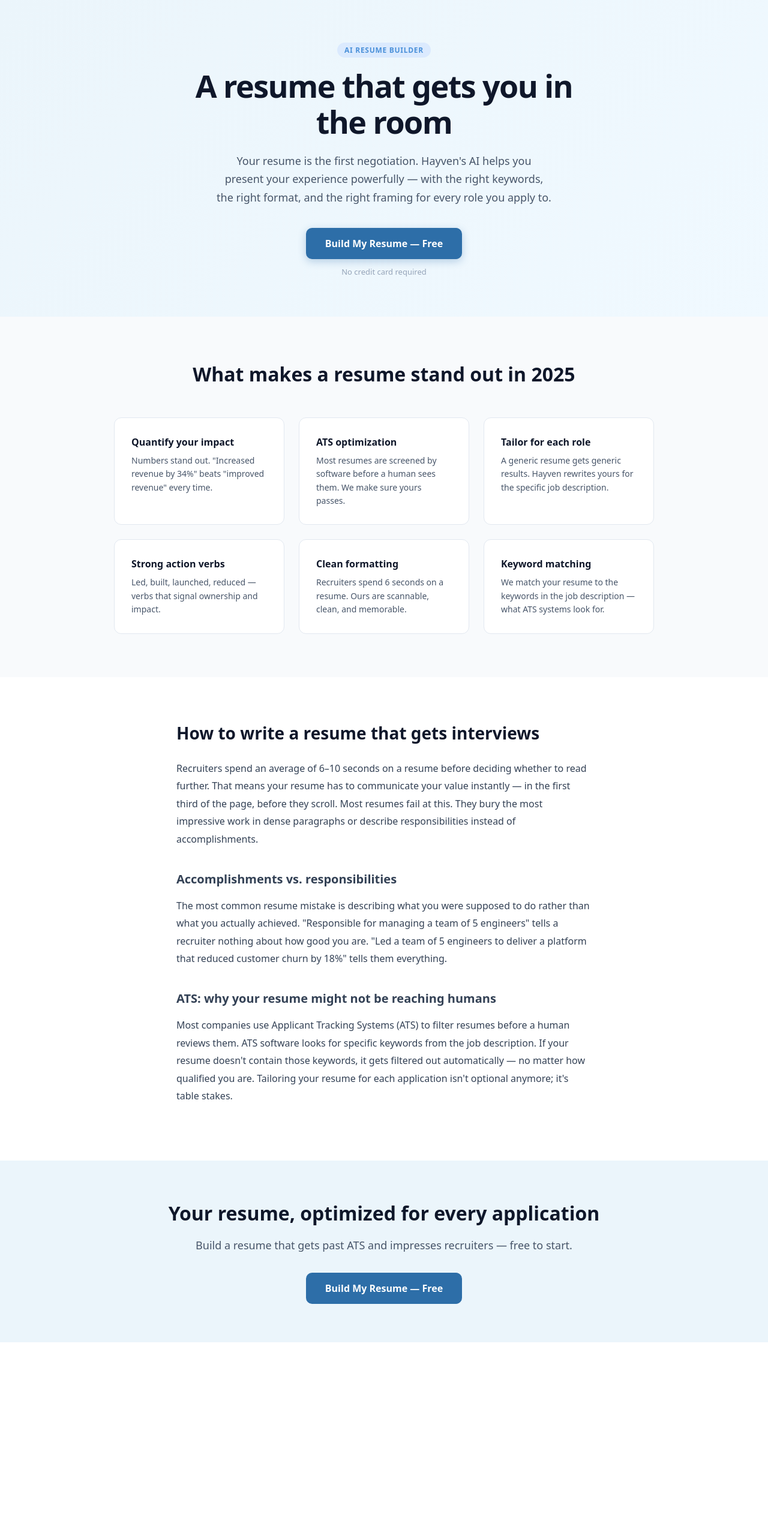
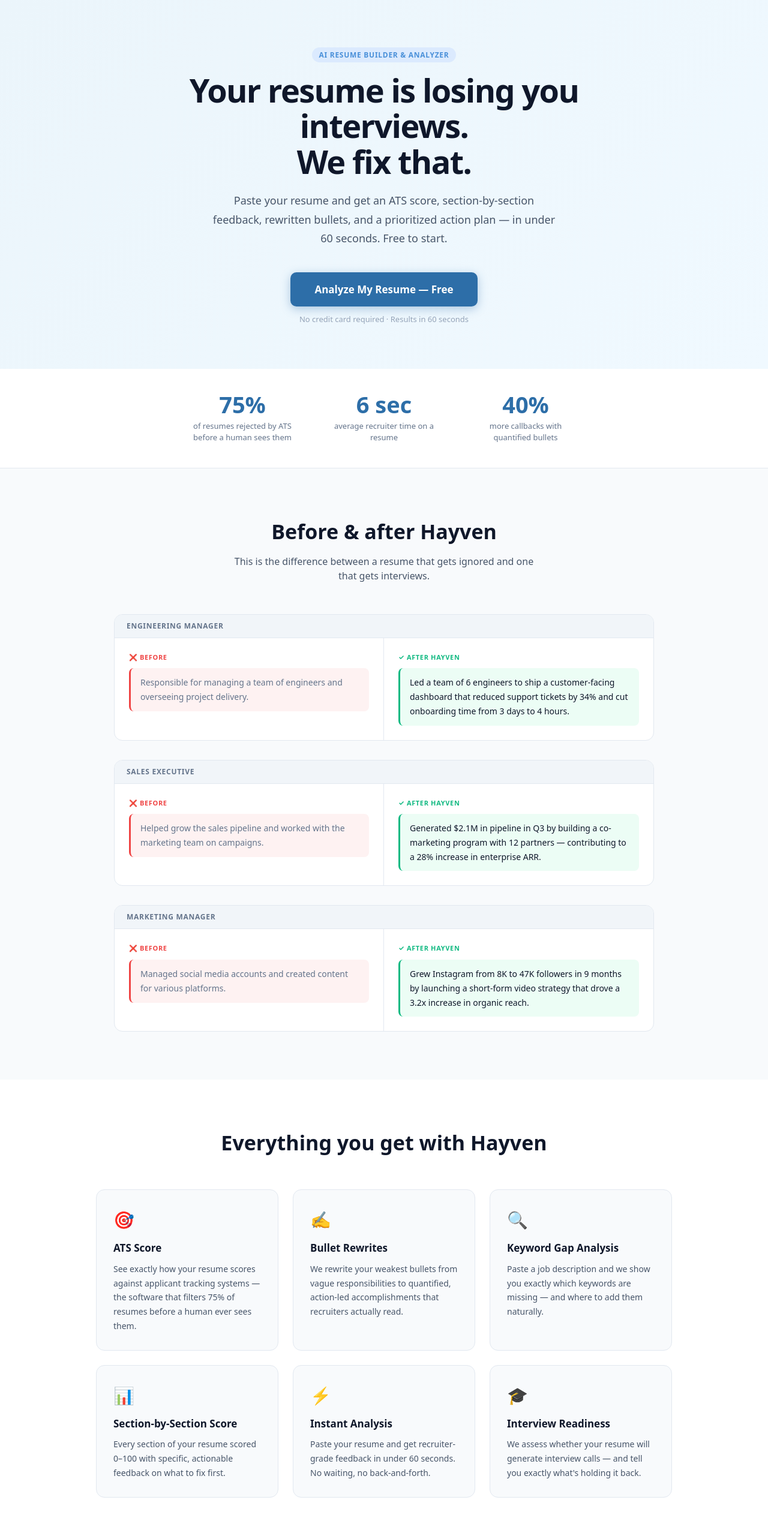
Before and after one commit to JustinMcGrane/negotiateai, a Next.js app: page /resume-builder in a window 1280 px wide. Shown: the top 2566 px of the page at 60% size. Before the commit the page ends 2238 px from the top, so only its background shows below. Built offline with nearby package versions, Linux system fonts and the light colour scheme.

Commit message:
Expand resume builder landing page with before/after, features, FAQ, and deep SEO content
Co-Authored-By: Claude Sonnet 4.6 <noreply@anthropic.com>
Claude-Session: https://claude.ai/code/session_01KTPDUkmigtGUH19kU2EQLR

```diff
--- a/src/app/resume-builder/page.tsx
+++ b/src/app/resume-builder/page.tsx
@@ -3,88 +3,240 @@ import Link from 'next/link'
 
 export const metadata: Metadata = {
   title: 'AI Resume Builder — Build a Resume That Gets Interviews | Hayven',
-  description: 'Build a job-winning resume with AI. Hayven\'s resume builder analyzes your experience, suggests improvements, and tailors your resume for each role — in minutes.',
+  description: 'Build a job-winning resume with AI. Hayven analyzes your resume, scores it against ATS, rewrites weak bullets, and tailors it to any job description — free to start.',
   alternates: { canonical: 'https://gethayven.com/resume-builder' },
   openGraph: {
     title: 'AI Resume Builder | Hayven',
-    description: 'Build a job-winning resume with AI in minutes.',
+    description: 'Build a job-winning resume with AI. ATS scoring, bullet rewrites, keyword matching — free to start.',
     url: 'https://gethayven.com/resume-builder',
   },
-  twitter: { card: 'summary_large_image', title: 'AI Resume Builder | Hayven', description: 'Build a job-winning resume with AI in minutes.' },
+  twitter: { card: 'summary_large_image', title: 'AI Resume Builder | Hayven', description: 'Build a job-winning resume with AI. Free to start.' },
 }
 
-const tips = [
-  { title: 'Quantify your impact', desc: 'Numbers stand out. "Increased revenue by 34%" beats "improved revenue" every time.' },
-  { title: 'ATS optimization', desc: 'Most resumes are screened by software before a human sees them. We make sure yours passes.' },
-  { title: 'Tailor for each role', desc: 'A generic resume gets generic results. Hayven rewrites yours for the specific job description.' },
-  { title: 'Strong action verbs', desc: 'Led, built, launched, reduced — verbs that signal ownership and impact.' },
-  { title: 'Clean formatting', desc: 'Recruiters spend 6 seconds on a resume. Ours are scannable, clean, and memorable.' },
-  { title: 'Keyword matching', desc: 'We match your resume to the keywords in the job description — what ATS systems look for.' },
+const features = [
+  {
+    icon: '🎯',
+    title: 'ATS Score',
+    desc: 'See exactly how your resume scores against applicant tracking systems — the software that filters 75% of resumes before a human ever sees them.',
+  },
+  {
+    icon: '✍️',
+    title: 'Bullet Rewrites',
+    desc: 'We rewrite your weakest bullets from vague responsibilities to quantified, action-led accomplishments that recruiters actually read.',
+  },
+  {
+    icon: '🔍',
+    title: 'Keyword Gap Analysis',
+    desc: 'Paste a job description and we show you exactly which keywords are missing — and where to add them naturally.',
+  },
+  {
+    icon: '📊',
+    title: 'Section-by-Section Score',
+    desc: 'Every section of your resume scored 0–100 with specific, actionable feedback on what to fix first.',
+  },
+  {
+    icon: '⚡',
+    title: 'Instant Analysis',
+    desc: 'Paste your resume and get recruiter-grade feedback in under 60 seconds. No waiting, no back-and-forth.',
+  },
+  {
+    icon: '🎓',
+    title: 'Interview Readiness',
+    desc: 'We assess whether your resume will generate interview calls — and tell you exactly what\'s holding it back.',
+  },
+]
+
+const beforeAfter = [
+  {
+    before: 'Responsible for managing a team of engineers and overseeing project delivery.',
+    after: 'Led a team of 6 engineers to ship a customer-facing dashboard that reduced support tickets by 34% and cut onboarding time from 3 days to 4 hours.',
+    label: 'Engineering Manager',
+  },
+  {
+    before: 'Helped grow the sales pipeline and worked with the marketing team on campaigns.',
+    after: 'Generated $2.1M in pipeline in Q3 by building a co-marketing program with 12 partners — contributing to a 28% increase in enterprise ARR.',
+    label: 'Sales Executive',
+  },
+  {
+    before: 'Managed social media accounts and created content for various platforms.',
+    after: 'Grew Instagram from 8K to 47K followers in 9 months by launching a short-form video strategy that drove a 3.2x increase in organic reach.',
+    label: 'Marketing Manager',
+  },
+]
+
+const faqs = [
+  {
+    q: 'Is the AI resume builder really free?',
+    a: 'Yes — signing up is free and you can analyze your resume immediately. No credit card required to get started.',
+  },
+  {
+    q: 'What format should I paste my resume in?',
+    a: 'Plain text works best. Copy your resume from Word, Google Docs, or PDF and paste it directly. The AI reads the content, not the formatting.',
+  },
+  {
+    q: 'Will this work for any industry?',
+    a: 'Yes. Hayven has analyzed resumes across tech, finance, marketing, sales, healthcare, law, and more. The AI adjusts its feedback based on your target role and industry.',
+  },
+  {
+    q: 'What\'s the difference between a resume analyzer and a resume builder?',
+    a: 'Most resume builders help you format a document. Hayven focuses on content — the words, bullets, and framing that actually get you interviews. Formatting matters less than you think; content is what recruiters read.',
+  },
+  {
+    q: 'How does the ATS scoring work?',
+    a: 'We analyze keyword density, section structure, formatting compatibility, and job-description alignment — the same signals that ATS systems use to rank candidates. A score above 75 means you\'re likely to pass automated filters.',
+  },
+  {
+    q: 'Can I use this to tailor my resume for different jobs?',
+    a: 'Yes — paste a specific job description alongside your resume and we\'ll tell you exactly which keywords to add, which bullets to strengthen, and how to reframe your experience for that role.',
+  },
 ]
 
 export default function ResumeBuilderPage() {
   return (
     <main style={{ fontFamily: 'system-ui, -apple-system, sans-serif', color: '#0f172a' }}>
+
       {/* Hero */}
-      <section style={{ background: 'linear-gradient(135deg, #EBF5FB 0%, #f0f9ff 100%)', padding: '72px 24px 64px', textAlign: 'center' }}>
-        <div style={{ maxWidth: 700, margin: '0 auto' }}>
-          <span style={{ fontSize: 12, fontWeight: 700, color: '#4A90D9', background: '#dbeafe', padding: '4px 12px', borderRadius: 20, letterSpacing: '0.06em' }}>AI RESUME BUILDER</span>
-          <h1 style={{ fontSize: 'clamp(32px, 5vw, 52px)', fontWeight: 800, lineHeight: 1.15, letterSpacing: '-0.03em', margin: '20px 0 20px' }}>
-            A resume that gets you in the room
+      <section style={{ background: 'linear-gradient(135deg, #EBF5FB 0%, #f0f9ff 100%)', padding: '80px 24px 72px', textAlign: 'center' }}>
+        <div style={{ maxWidth: 720, margin: '0 auto' }}>
+          <span style={{ fontSize: 12, fontWeight: 700, color: '#4A90D9', background: '#dbeafe', padding: '4px 12px', borderRadius: 20, letterSpacing: '0.06em' }}>AI RESUME BUILDER & ANALYZER</span>
+          <h1 style={{ fontSize: 'clamp(34px, 5vw, 54px)', fontWeight: 800, lineHeight: 1.1, letterSpacing: '-0.03em', margin: '20px 0 20px' }}>
+            Your resume is losing you interviews.<br />We fix that.
           </h1>
-          <p style={{ fontSize: 18, color: '#475569', lineHeight: 1.7, marginBottom: 36, maxWidth: 560, margin: '0 auto 36px' }}>
-            Your resume is the first negotiation. Hayven's AI helps you present your experience powerfully — with the right keywords, the right format, and the right framing for every role you apply to.
+          <p style={{ fontSize: 18, color: '#475569', lineHeight: 1.75, maxWidth: 580, margin: '0 auto 40px' }}>
+            Paste your resume and get an ATS score, section-by-section feedback, rewritten bullets, and a prioritized action plan — in under 60 seconds. Free to start.
           </p>
+          <div style={{ display: 'flex', flexDirection: 'column', alignItems: 'center', gap: 12 }}>
             <Link href="/signup" style={{
               display: 'inline-block', background: '#2D6EA8', color: '#fff',
-            padding: '14px 32px', borderRadius: 10, fontSize: 16, fontWeight: 700,
-            textDecoration: 'none', boxShadow: '0 4px 14px rgba(45,110,168,0.3)',
+              padding: '16px 40px', borderRadius: 10, fontSize: 17, fontWeight: 700,
+              textDecoration: 'none', boxShadow: '0 4px 16px rgba(45,110,168,0.35)',
             }}>
-            Build My Resume — Free
+              Analyze My Resume — Free
             </Link>
-          <p style={{ fontSize: 13, color: '#94a3b8', marginTop: 12 }}>No credit card required</p>
+            <p style={{ fontSize: 13, color: '#94a3b8', margin: 0 }}>No credit card required · Results in 60 seconds</p>
+          </div>
         </div>
       </section>
 
-      {/* Tips / features */}
-      <section style={{ padding: '72px 24px', background: '#f8fafc' }}>
+      {/* Stats bar */}
+      <section style={{ background: '#fff', borderBottom: '1px solid #e2e8f0', padding: '40px 24px' }}>
+        <div style={{ maxWidth: 860, margin: '0 auto', display: 'flex', justifyContent: 'center', gap: 56, flexWrap: 'wrap', textAlign: 'center' }}>
+          {[
+            { v: '75%', l: 'of resumes rejected by ATS before a human sees them' },
+            { v: '6 sec', l: 'average recruiter time on a resume' },
+            { v: '40%', l: 'more callbacks with quantified bullets' },
+          ].map(s => (
+            <div key={s.l} style={{ maxWidth: 180 }}>
+              <div style={{ fontSize: 38, fontWeight: 800, color: '#2D6EA8', lineHeight: 1 }}>{s.v}</div>
+              <div style={{ fontSize: 13, color: '#64748b', marginTop: 8, lineHeight: 1.5 }}>{s.l}</div>
+            </div>
+          ))}
+        </div>
+      </section>
+
+      {/* Before / After */}
+      <section style={{ padding: '80px 24px', background: '#f8fafc' }}>
         <div style={{ maxWidth: 900, margin: '0 auto' }}>
-          <h2 style={{ fontSize: 32, fontWeight: 800, textAlign: 'center', marginBottom: 48 }}>What makes a resume stand out in 2025</h2>
-          <div style={{ display: 'grid', gridTemplateColumns: 'repeat(auto-fit, minmax(260px, 1fr))', gap: 24 }}>
-            {tips.map(t => (
-              <div key={t.title} style={{ background: '#fff', borderRadius: 12, padding: 28, border: '1px solid #e2e8f0' }}>
-                <div style={{ fontWeight: 700, fontSize: 16, marginBottom: 8 }}>{t.title}</div>
-                <div style={{ color: '#475569', fontSize: 14, lineHeight: 1.6 }}>{t.desc}</div>
+          <h2 style={{ fontSize: 34, fontWeight: 800, textAlign: 'center', marginBottom: 12 }}>Before & after Hayven</h2>
+          <p style={{ fontSize: 16, color: '#475569', textAlign: 'center', marginBottom: 52, maxWidth: 520, margin: '0 auto 52px' }}>
+            This is the difference between a resume that gets ignored and one that gets interviews.
+          </p>
+          <div style={{ display: 'flex', flexDirection: 'column', gap: 32 }}>
+            {beforeAfter.map(ex => (
+              <div key={ex.label} style={{ background: '#fff', borderRadius: 14, border: '1px solid #e2e8f0', overflow: 'hidden' }}>
+                <div style={{ padding: '10px 20px', background: '#f1f5f9', borderBottom: '1px solid #e2e8f0', fontSize: 12, fontWeight: 700, color: '#64748b', letterSpacing: '0.06em' }}>
+                  {ex.label.toUpperCase()}
+                </div>
+                <div style={{ display: 'grid', gridTemplateColumns: '1fr 1fr', gap: 0 }}>
+                  <div style={{ padding: 24, borderRight: '1px solid #e2e8f0' }}>
+                    <div style={{ fontSize: 11, fontWeight: 700, color: '#ef4444', marginBottom: 10, letterSpacing: '0.06em' }}>❌ BEFORE</div>
+                    <p style={{ fontSize: 14, color: '#64748b', lineHeight: 1.7, margin: 0, background: '#fef2f2', padding: '12px 16px', borderRadius: 8, borderLeft: '3px solid #ef4444' }}>{ex.before}</p>
+                  </div>
+                  <div style={{ padding: 24 }}>
+                    <div style={{ fontSize: 11, fontWeight: 700, color: '#10b981', marginBottom: 10, letterSpacing: '0.06em' }}>✓ AFTER HAYVEN</div>
+                    <p style={{ fontSize: 14, color: '#0f172a', lineHeight: 1.7, margin: 0, background: '#ecfdf5', padding: '12px 16px', borderRadius: 8, borderLeft: '3px solid #10b981' }}>{ex.after}</p>
+                  </div>
+                </div>
               </div>
             ))}
           </div>
         </div>
       </section>
 
-      {/* Article */}
-      <section style={{ padding: '72px 24px', maxWidth: 740, margin: '0 auto' }}>
-        <h2 style={{ fontSize: 28, fontWeight: 800, marginBottom: 24 }}>How to write a resume that gets interviews</h2>
-        <div style={{ fontSize: 16, lineHeight: 1.85, color: '#334155' }}>
-          <p style={{ marginBottom: 20 }}>Recruiters spend an average of 6–10 seconds on a resume before deciding whether to read further. That means your resume has to communicate your value instantly — in the first third of the page, before they scroll. Most resumes fail at this. They bury the most impressive work in dense paragraphs or describe responsibilities instead of accomplishments.</p>
-          <h3 style={{ fontSize: 20, fontWeight: 700, margin: '32px 0 12px' }}>Accomplishments vs. responsibilities</h3>
-          <p style={{ marginBottom: 20 }}>The most common resume mistake is describing what you were supposed to do rather than what you actually achieved. "Responsible for managing a team of 5 engineers" tells a recruiter nothing about how good you are. "Led a team of 5 engineers to deliver a platform that reduced customer churn by 18%" tells them everything.</p>
-          <h3 style={{ fontSize: 20, fontWeight: 700, margin: '32px 0 12px' }}>ATS: why your resume might not be reaching humans</h3>
-          <p style={{ marginBottom: 20 }}>Most companies use Applicant Tracking Systems (ATS) to filter resumes before a human reviews them. ATS software looks for specific keywords from the job description. If your resume doesn't contain those keywords, it gets filtered out automatically — no matter how qualified you are. Tailoring your resume for each application isn't optional anymore; it's table stakes.</p>
+      {/* Features */}
+      <section style={{ padding: '80px 24px' }}>
+        <div style={{ maxWidth: 960, margin: '0 auto' }}>
+          <h2 style={{ fontSize: 34, fontWeight: 800, textAlign: 'center', marginBottom: 52 }}>Everything you get with Hayven</h2>
+          <div style={{ display: 'grid', gridTemplateColumns: 'repeat(auto-fit, minmax(280px, 1fr))', gap: 24 }}>
+            {features.map(f => (
+              <div key={f.title} style={{ background: '#f8fafc', borderRadius: 14, padding: 28, border: '1px solid #e2e8f0' }}>
+                <div style={{ fontSize: 28, marginBottom: 14 }}>{f.icon}</div>
+                <div style={{ fontWeight: 700, fontSize: 17, marginBottom: 10 }}>{f.title}</div>
+                <div style={{ color: '#475569', fontSize: 14, lineHeight: 1.7 }}>{f.desc}</div>
+              </div>
+            ))}
+          </div>
         </div>
       </section>
 
-      {/* CTA */}
-      <section style={{ background: '#EBF5FB', padding: '64px 24px', textAlign: 'center' }}>
-        <h2 style={{ fontSize: 32, fontWeight: 800, marginBottom: 16 }}>Your resume, optimized for every application</h2>
-        <p style={{ fontSize: 18, color: '#475569', marginBottom: 32 }}>Build a resume that gets past ATS and impresses recruiters — free to start.</p>
+      {/* Article content for SEO */}
+      <section style={{ padding: '48px 24px 80px', maxWidth: 760, margin: '0 auto' }}>
+        <h2 style={{ fontSize: 30, fontWeight: 800, marginBottom: 28 }}>How to write a resume that actually gets interviews</h2>
+        <div style={{ fontSize: 16, lineHeight: 1.9, color: '#334155' }}>
+          <p style={{ marginBottom: 24 }}>Most people treat resume writing as a formatting exercise. They spend hours tweaking margins, fonts, and layouts — then wonder why they're not getting calls. The truth is that formatting matters far less than content. Recruiters don't care about your template; they care whether your resume answers one question in the first 6 seconds: "Can this person do the job?"</p>
+
+          <h3 style={{ fontSize: 22, fontWeight: 700, margin: '36px 0 14px' }}>The ATS problem most candidates don't know about</h3>
+          <p style={{ marginBottom: 24 }}>Before your resume reaches a human, it passes through an Applicant Tracking System. These systems parse your resume for keywords that match the job description, score it, and filter out anything below the threshold. Studies consistently show that 75% of resumes are rejected by ATS before a recruiter ever sees them — not because the candidates aren't qualified, but because their resume isn't optimized for the software.</p>
+          <p style={{ marginBottom: 24 }}>The fix is straightforward: match the language in the job description. If the posting says "cross-functional collaboration," use that exact phrase. If it says "P&L ownership," don't write "budget responsibility." ATS systems do exact or near-exact keyword matching, not semantic understanding.</p>
+
+          <h3 style={{ fontSize: 22, fontWeight: 700, margin: '36px 0 14px' }}>Accomplishments, not responsibilities</h3>
+          <p style={{ marginBottom: 24 }}>The single biggest improvement most resumes need is shifting from responsibility-based bullets to accomplishment-based bullets. "Managed social media accounts" describes a job. "Grew Instagram from 12K to 89K followers in 11 months by launching a short-form video strategy" describes an outcome — and outcomes are what get you hired.</p>
+          <p style={{ marginBottom: 24 }}>Every bullet point should answer: "So what?" What happened as a result of what you did? What changed, improved, grew, or was saved? If you can't answer that, the bullet is describing a responsibility, not an accomplishment.</p>
+
+          <h3 style={{ fontSize: 22, fontWeight: 700, margin: '36px 0 14px' }}>How to quantify experience when you don't have hard numbers</h3>
+          <p style={{ marginBottom: 24 }}>Not every role generates clean metrics — and that's fine. You can quantify scope (team size, budget managed, number of clients), time (delivered in 3 weeks vs. expected 8), frequency (ran 40+ customer interviews per quarter), or scale (launched in 12 markets across 4 countries). The goal isn't to manufacture numbers — it's to give recruiters a sense of the size and impact of your work.</p>
+
+          <h3 style={{ fontSize: 22, fontWeight: 700, margin: '36px 0 14px' }}>The top of your resume is the most valuable real estate</h3>
+          <p style={{ marginBottom: 24 }}>Recruiters read top-to-bottom and left-to-right, and they stop when they've seen enough to make a decision. That decision usually happens within the first third of the first page. Your summary, your most recent role title, and your first two or three bullets carry disproportionate weight. If those don't land, nothing below them will be read carefully.</p>
+          <p style={{ marginBottom: 24 }}>Lead with your strongest accomplishment. Don't save the best for last. Put the number, the outcome, or the impressive scope right at the top where it will be seen.</p>
+        </div>
+      </section>
+
+      {/* FAQ */}
+      <section style={{ background: '#f8fafc', padding: '80px 24px' }}>
+        <div style={{ maxWidth: 760, margin: '0 auto' }}>
+          <h2 style={{ fontSize: 34, fontWeight: 800, marginBottom: 48, textAlign: 'center' }}>Frequently asked questions</h2>
+          <div style={{ display: 'flex', flexDirection: 'column', gap: 16 }}>
+            {faqs.map(f => (
+              <div key={f.q} style={{ background: '#fff', borderRadius: 12, padding: '24px 28px', border: '1px solid #e2e8f0' }}>
+                <div style={{ fontWeight: 700, fontSize: 16, marginBottom: 10 }}>{f.q}</div>
+                <div style={{ color: '#475569', fontSize: 15, lineHeight: 1.7 }}>{f.a}</div>
+              </div>
+            ))}
+          </div>
+        </div>
+      </section>
+
+      {/* Final CTA */}
+      <section style={{ background: 'linear-gradient(135deg, #1e3a5f 0%, #2D6EA8 100%)', padding: '80px 24px', textAlign: 'center' }}>
+        <div style={{ maxWidth: 560, margin: '0 auto' }}>
+          <h2 style={{ fontSize: 36, fontWeight: 800, color: '#fff', marginBottom: 16, letterSpacing: '-0.02em' }}>
+            Stop losing jobs to a weak resume
+          </h2>
+          <p style={{ fontSize: 18, color: 'rgba(255,255,255,0.75)', marginBottom: 36, lineHeight: 1.65 }}>
+            Get your ATS score, bullet rewrites, and action plan in under 60 seconds — free.
+          </p>
           <Link href="/signup" style={{
-          display: 'inline-block', background: '#2D6EA8', color: '#fff',
-          padding: '14px 32px', borderRadius: 10, fontSize: 16, fontWeight: 700,
-          textDecoration: 'none',
+            display: 'inline-block', background: '#fff', color: '#2D6EA8',
+            padding: '16px 40px', borderRadius: 10, fontSize: 17, fontWeight: 800,
+            textDecoration: 'none', boxShadow: '0 4px 20px rgba(0,0,0,0.2)',
           }}>
-          Build My Resume — Free
+            Analyze My Resume — Free
           </Link>
+          <p style={{ fontSize: 13, color: 'rgba(255,255,255,0.5)', marginTop: 14 }}>No credit card required</p>
+        </div>
       </section>
+
     </main>
   )
 }
```
Lines whose indentation alone changed are shown as unchanged.
